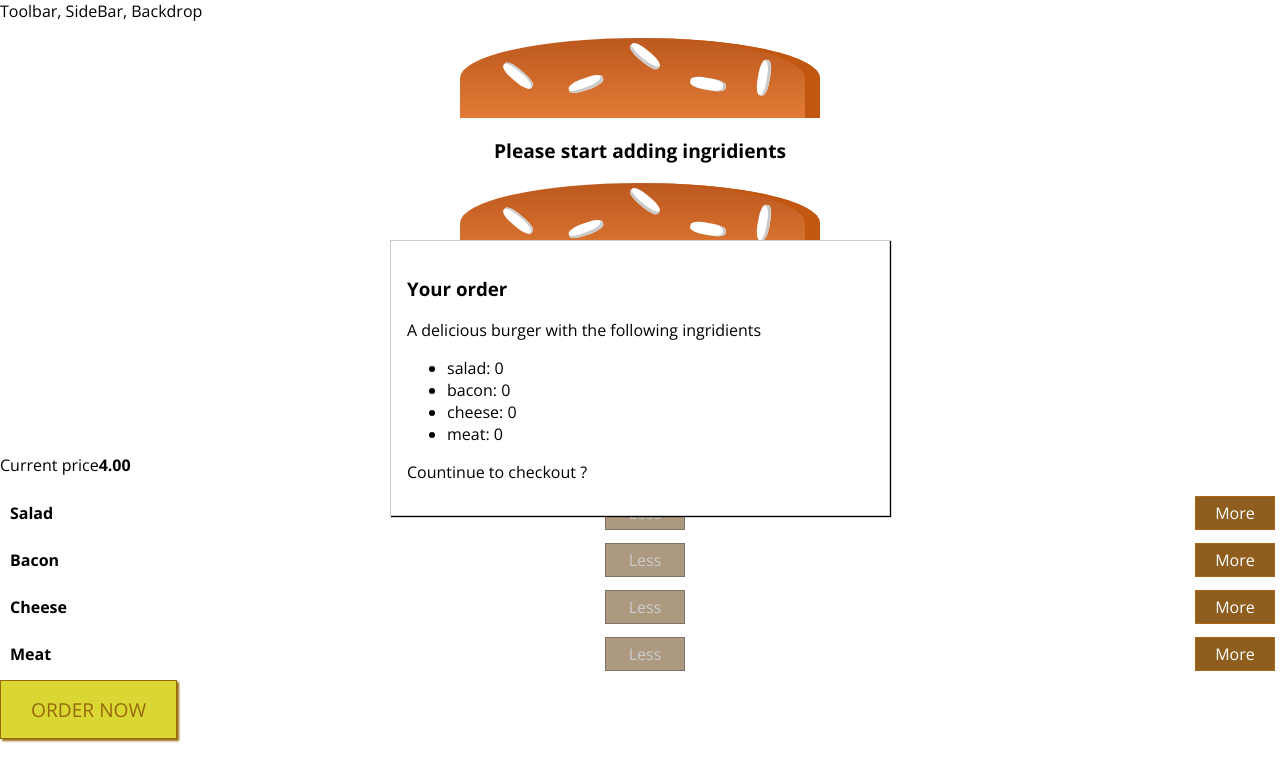
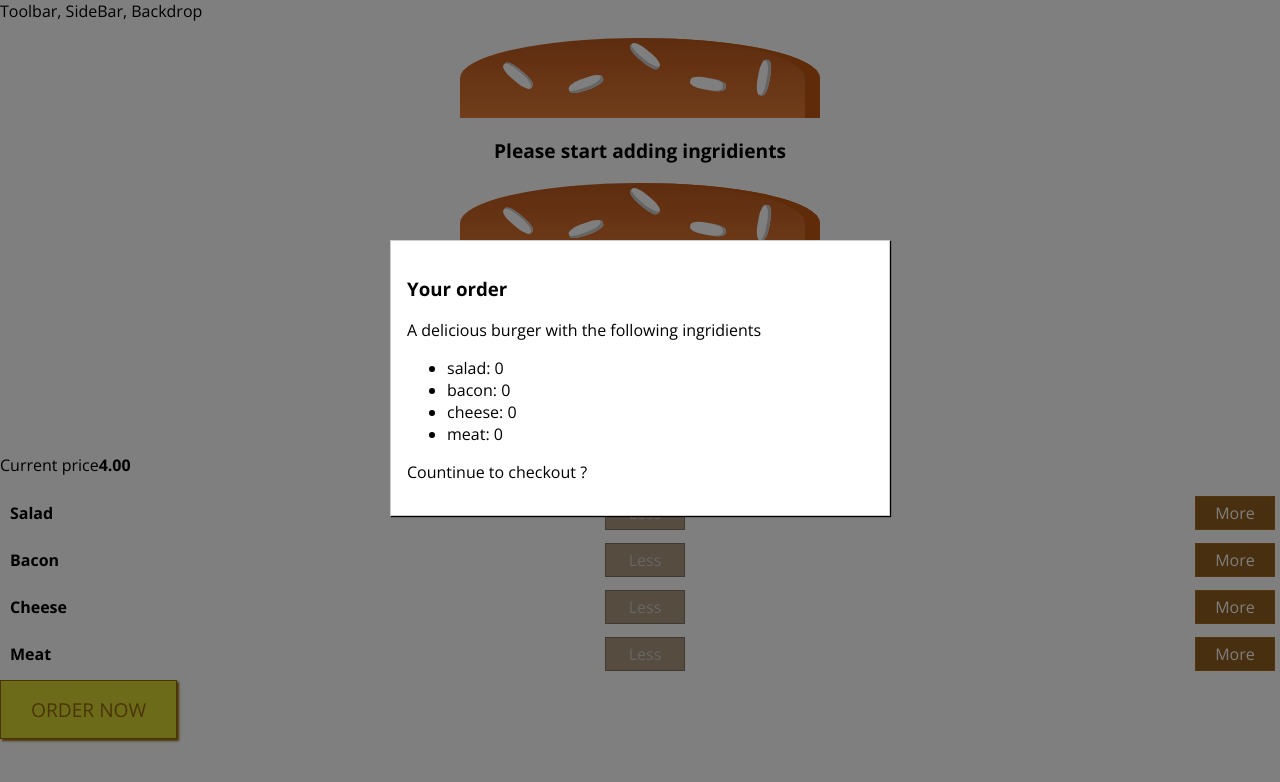
Before and after one commit to dayanapanova/burger-builder, a React app: page / in a window 1280 px wide. Both pictures are taken after a click on the button "ORDER NOW". Shown: the top 782 px of the page. Built offline with nearby package versions, Linux system fonts and the light colour scheme.

Commit message:
making a backdrop and making a hadler that closes the backdrop

```diff
--- /dev/null
+++ b/src/components/UI/Backdrop/Backdrop.css
@@ -0,0 +1,9 @@
+.Backdrop {
+    width: 100%;
+    height: 100%;
+    position: fixed;
+    z-index: 100;
+    left: 0;
+    top: 0;
+    background-color: rgba(0, 0, 0, 0.5);
+}
--- a/src/components/UI/Backdrop/Backdrop.js
+++ b/src/components/UI/Backdrop/Backdrop.js
@@ -0,0 +1,8 @@
+import React from 'react';
+import classes from './Backdrop.css'
+
+const backdrop = (props) => (
+        props.show ? <div  className={classes.Backdrop} onClick={props.clicked}></div> : null
+)
+
+export default backdrop;
--- a/src/components/UI/Modal/Modal.js
+++ b/src/components/UI/Modal/Modal.js
@@ -1,7 +1,11 @@
 import React from 'react';
 import classes from './Modal.css'
+import Auxilliary from '../../../hoc/Auxilliary'
+import Backdrop from '../Backdrop/Backdrop'
 
 const modal = (props) => (
+    <Auxilliary>
+        <Backdrop show={props.show} clicked={props.modalClosed}/>
     <div
         className={classes.Modal}
         style={{
@@ -10,6 +14,7 @@
         }}>
         {props.children}
     </div>
+    </Auxilliary>
 );
 
 export default modal;
--- a/src/containers/BurgerBuilder/BurgerBuilder.js
+++ b/src/containers/BurgerBuilder/BurgerBuilder.js
@@ -75,6 +75,10 @@
         this.setState({purchasing: true})
     )
 
+    purchaseCancelHandler = () => {
+        this.setState({purchasing: false})
+    }
+
     render() {
         const disabledInfo = {
             ...this.state.ingridients
@@ -84,7 +88,7 @@
         }
         return (
             <Auxilliary>
-                <Modal show={this.state.purchasing}>
+                <Modal show={this.state.purchasing} modalClosed={this.purchaseCancelHandler}>
                     <OrderSummary ingridients={this.state.ingridients}/>
                 </Modal>
                 <Burger ingridients={this.state.ingridients}/>
```
